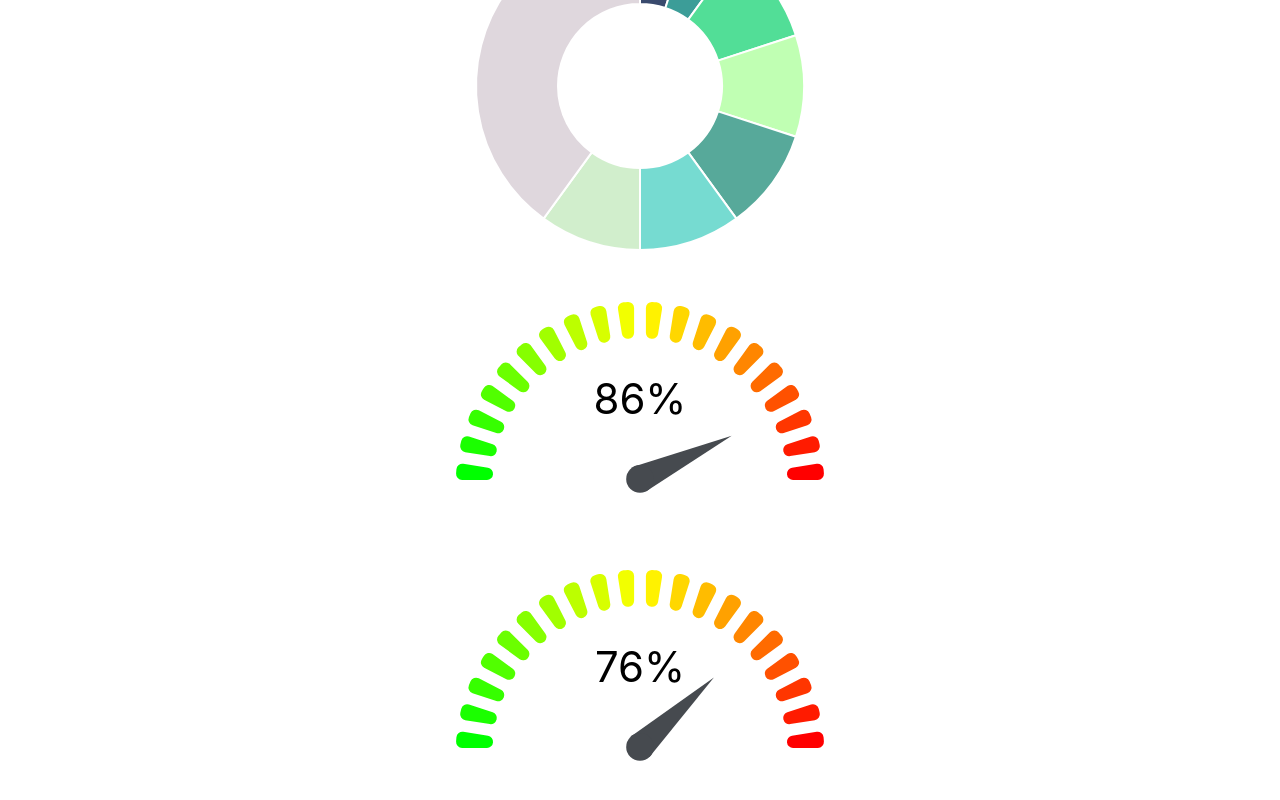
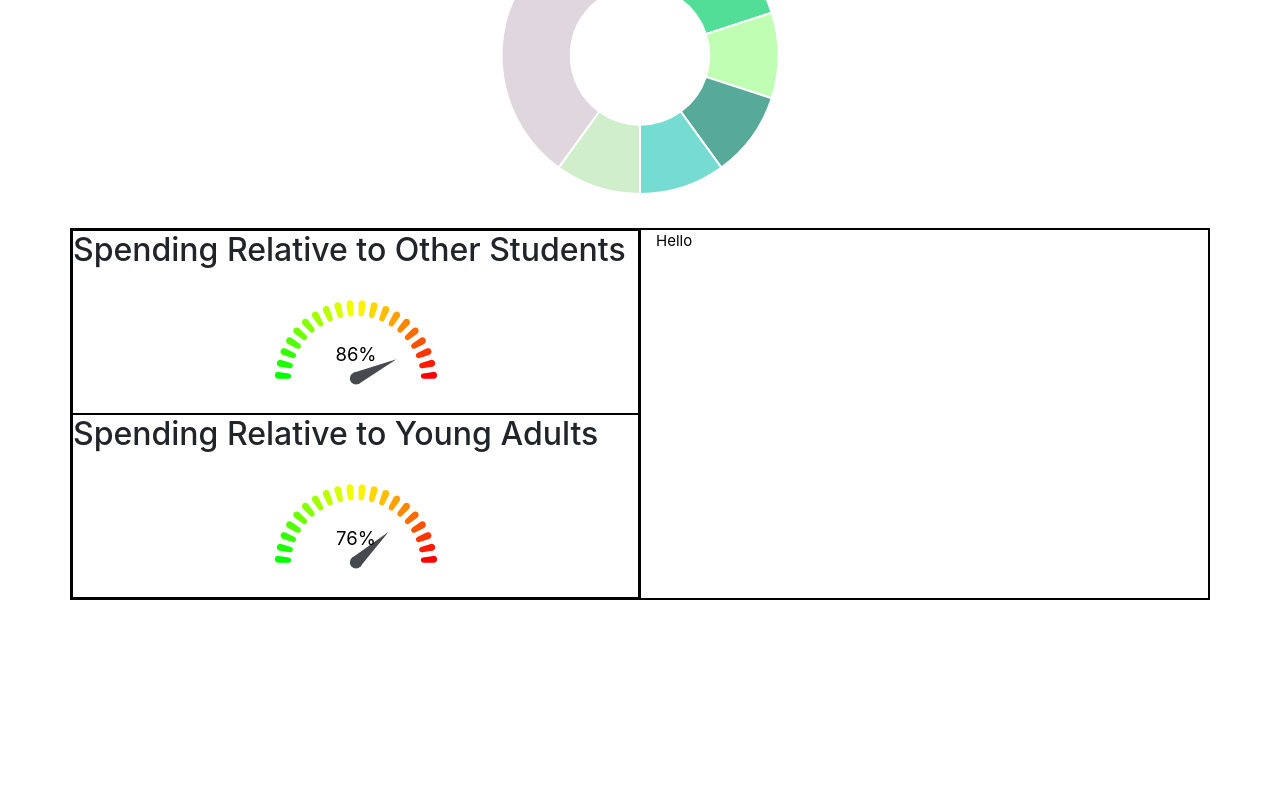
Before and after one commit to td-student-analyzer/frontend, a React (Create React App) app: page /dashboard in a window 1280 px wide. Shown: the part 408-1208 px from the top of the page. After the commit the page ends 1008 px from the top, so only its background shows below. Built offline with nearby package versions, Linux system fonts and the light colour scheme.

Commit message:
added grid layout for gauges

```diff
--- a/src/App.css
+++ b/src/App.css
@@ -31,6 +31,13 @@
   color: #61dafb;
 }
 
+.row {
+  border: 1px solid black;
+}
+
+.col {
+  border: 1px solid black;
+}
 
 /* @keyframes App-logo-spin {
   from {
--- a/src/pages/Dashboard.js
+++ b/src/pages/Dashboard.js
@@ -1,6 +1,6 @@
 import React from 'react';
 import 'bootstrap/dist/css/bootstrap.min.css';
-import { Jumbotron} from 'react-bootstrap';
+import { Container, Jumbotron, Row, Col } from 'react-bootstrap';
 import { Doughnut } from 'react-chartjs-2';
 import GaugeChart from 'react-gauge-chart'
 
@@ -67,7 +67,7 @@ const doughnutData = {
 function TagGauge(props) {
   if (isGaugeVisible) {
     return (
-      <div>
+      <div className="gauge-container">
         <GaugeChart id={"gauge-chart" + ++gauge_counter} textColor={'#000000'} nrOfLevels={20} percent={props.spendingRatio}/>
       </div>
     );
@@ -100,15 +100,28 @@ export default function Dashboard() {
             <h2 className="centered-text">Your spending breakdown</h2>
             <p className="centered-text">Click a region to expand.</p>
           </Jumbotron>
-          <div className="doughnut-container">
-            <Doughnut data={doughnutData} onElementsClick={elems => generateTagBreakdown(elems)}/>
-          </div>
-          <div className="gauge-container">
-            <TagGauge spendingRatio={spendingRatio1}></TagGauge>
-          </div>
-          <div className="gauge-container">
-            <TagGauge spendingRatio={spendingRatio2}></TagGauge>
-          </div>
+          <Container>
+            <div className="doughnut-container">
+              <Doughnut data={doughnutData} onElementsClick={elems => generateTagBreakdown(elems)}/>
+            </div>
+          </Container>
+          <Container>
+            <Row>
+              <Col>
+                <Row>
+                  <h2>Spending Relative to Other Students</h2>
+                  <TagGauge spendingRatio={spendingRatio1}></TagGauge>
+                </Row>
+                <Row>
+                  <h2>Spending Relative to Young Adults</h2>
+                  <TagGauge spendingRatio={spendingRatio2}></TagGauge>
+                </Row>
+              </Col>
+              <Col>
+                <p>Hello</p>
+              </Col>
+            </Row>
+          </Container>
 
         </div>
     );
```
